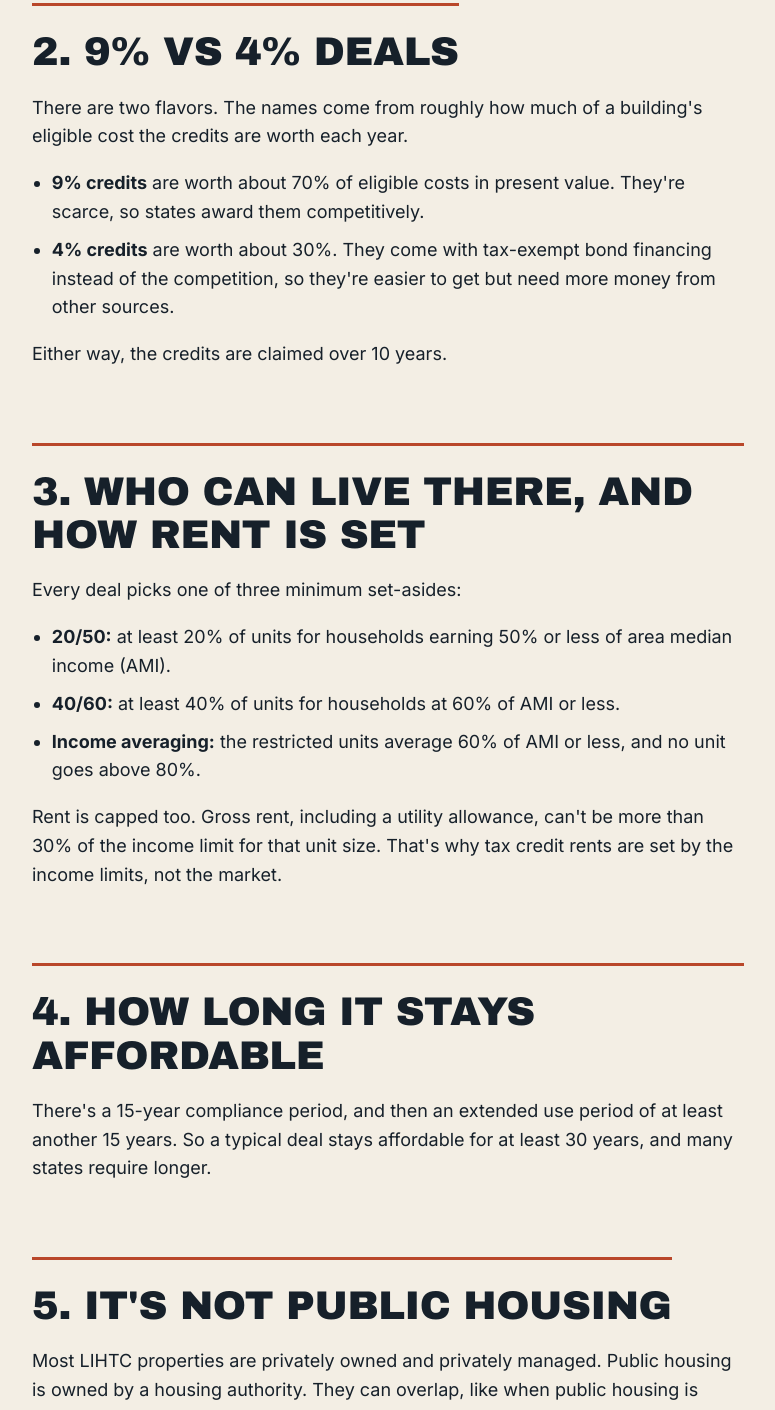
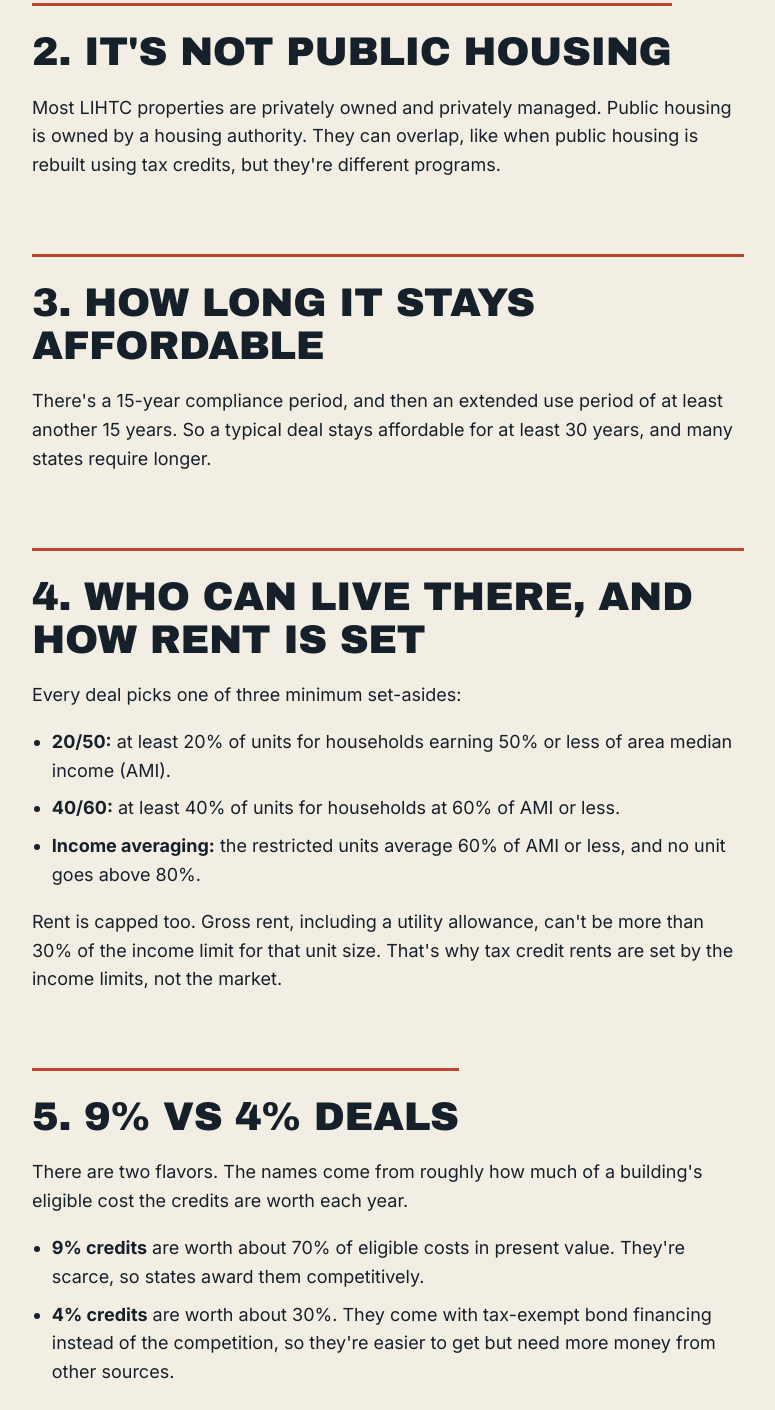
Before and after one commit to coltonkyle-cmd/vankyle-site, a plain HTML site: page start-here.html in a window 1280 px wide. Shown: the part 1390-2800 px from the top of the page, without its empty margins (252-1027 px from the left). Drawn offline with Linux system fonts and the light colour scheme.

Commit message:
Order Start here like the posting series; drop card numbers on home

```diff
--- a/start-here.html
+++ b/start-here.html
@@ -28,10 +28,10 @@
   <div class="toc"><strong>On this page</strong>
     <ol>
       <li><a href="#what">What LIHTC is</a></li>
+      <li><a href="#not-public">It's not public housing</a></li>
+      <li><a href="#how-long">How long it stays affordable</a></li>
+      <li><a href="#who">Who can live there, and how rent is set</a></li>
       <li><a href="#nine-four">9% vs 4% deals</a></li>
-      <li><a href="#who">Who can live there, and how rent is set</a></li>
-      <li><a href="#how-long">How long it stays affordable</a></li>
-      <li><a href="#not-public">It's not public housing</a></li>
       <li><a href="#2026">What changed in 2026</a></li>
     </ol>
   </div>
@@ -41,15 +41,13 @@
   <p>The developer doesn't keep the credits. An investor, usually a bank, puts cash into the project in exchange for them. That cash is equity, and it's what lets the building get built with less debt, which is how the rents stay low.</p>
   <div class="callout"><b>Example, made-up numbers:</b> a project receives $1,000,000 of credits a year for 10 years, or $10 million total. If an investor pays 85 cents per dollar of credit, that's $8.5 million of equity for the building.</div>
 
-  <h2 id="nine-four">2. 9% vs 4% deals</h2>
-  <p>There are two flavors. The names come from roughly how much of a building's eligible cost the credits are worth each year.</p>
-  <ul>
-    <li><b>9% credits</b> are worth about 70% of eligible costs in present value. They're scarce, so states award them competitively.</li>
-    <li><b>4% credits</b> are worth about 30%. They come with tax-exempt bond financing instead of the competition, so they're easier to get but need more money from other sources.</li>
-  </ul>
-  <p>Either way, the credits are claimed over 10 years.</p>
+  <h2 id="not-public">2. It's not public housing</h2>
+  <p>Most LIHTC properties are privately owned and privately managed. Public housing is owned by a housing authority. They can overlap, like when public housing is rebuilt using tax credits, but they're different programs.</p>
 
-  <h2 id="who">3. Who can live there, and how rent is set</h2>
+  <h2 id="how-long">3. How long it stays affordable</h2>
+  <p>There's a 15-year compliance period, and then an extended use period of at least another 15 years. So a typical deal stays affordable for at least 30 years, and many states require longer.</p>
+
+  <h2 id="who">4. Who can live there, and how rent is set</h2>
   <p>Every deal picks one of three minimum set-asides:</p>
   <ul>
     <li><b>20/50:</b> at least 20% of units for households earning 50% or less of area median income (AMI).</li>
@@ -58,11 +56,13 @@
   </ul>
   <p>Rent is capped too. Gross rent, including a utility allowance, can't be more than 30% of the income limit for that unit size. That's why tax credit rents are set by the income limits, not the market.</p>
 
-  <h2 id="how-long">4. How long it stays affordable</h2>
-  <p>There's a 15-year compliance period, and then an extended use period of at least another 15 years. So a typical deal stays affordable for at least 30 years, and many states require longer.</p>
-
-  <h2 id="not-public">5. It's not public housing</h2>
-  <p>Most LIHTC properties are privately owned and privately managed. Public housing is owned by a housing authority. They can overlap, like when public housing is rebuilt using tax credits, but they're different programs.</p>
+  <h2 id="nine-four">5. 9% vs 4% deals</h2>
+  <p>There are two flavors. The names come from roughly how much of a building's eligible cost the credits are worth each year.</p>
+  <ul>
+    <li><b>9% credits</b> are worth about 70% of eligible costs in present value. They're scarce, so states award them competitively.</li>
+    <li><b>4% credits</b> are worth about 30%. They come with tax-exempt bond financing instead of the competition, so they're easier to get but need more money from other sources.</li>
+  </ul>
+  <p>Either way, the credits are claimed over 10 years.</p>
 
   <h2 id="2026">6. What changed in 2026</h2>
   <p>A 2025 federal tax law made two big changes that started in 2026:</p>
```
Also changed, not shown: index.html (+3 -3 lines).
